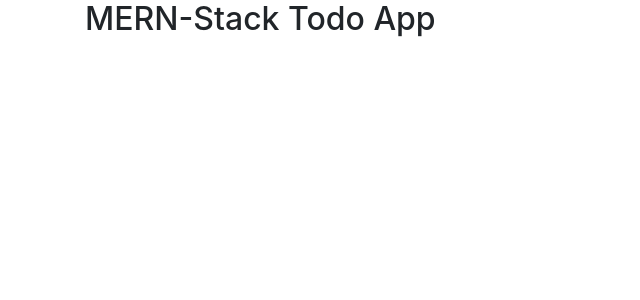
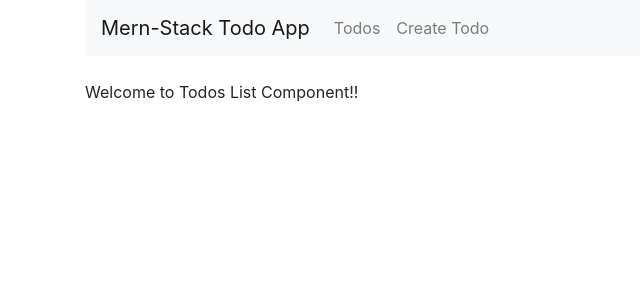
Before and after one commit to Jeevz10/MERN-test-drive, a React (Create React App) app in the folder mern-todo-app/: page / in a window 1280 px wide. Shown: the top 300 px of the page, without its empty margins (0-640 px from the left). Built offline with nearby package versions, Linux system fonts and the light colour scheme.

Commit message:
filled up base stuff

```diff
--- a/mern-todo-app/package.json
+++ b/mern-todo-app/package.json
@@ -9,6 +9,7 @@
     "bootstrap": "^4.6.0",
     "react": "^17.0.1",
     "react-dom": "^17.0.1",
+    "react-icons": "^4.1.0",
     "react-router-dom": "^5.2.0",
     "react-scripts": "4.0.1",
     "web-vitals": "^0.2.4"
--- a/mern-todo-app/src/App.js
+++ b/mern-todo-app/src/App.js
@@ -1,13 +1,38 @@
 import React, { Component } from "react";
 import "bootstrap/dist/css/bootstrap.min.css";
 import { BrowserRouter as Router, Route, Link } from "react-router-dom";
+
+import CreateTodo from './components/create-todo.component';
+import EditTodo from './components/edit-todo.component';
+import TodosList from './components/todos-list-.component';
+
+import { BsFillCollectionFill } from 'react-icons/bs';
 
 class App extends Component {
   render() {
     return (
       <Router>
         <div className="container">
-          <h2>MERN-Stack Todo App</h2>
+          <nav className='navbar navbar-expand-lg navbar-light bg-light'>
+            {/* <a class="navbar-brand" href="https://codingthesmartway.com" target="_blank">
+              <img src={BsFillCollectionFill} width='30' height='30' alt='CodingTheSmartWay.com' />
+            </a> */}
+            <Link to='/' className='navbar-brand'> Mern-Stack Todo App </Link>
+            <div className='collapse navbar-collapse'>
+              <ul className='navbar-nav mr-auto'>
+                <li className='navbar-item'>
+                  <Link to='/' className='nav-link'> Todos </Link>
+                </li>
+                <li className='navbar-item'>
+                  <Link to='/create' className='nav-link'> Create Todo </Link>
+                </li>
+              </ul>
+            </div>
+          </nav>
+          <br/>
+          <Route path='/' exact component={TodosList} />
+          <Route path='/edit/:id' component={EditTodo} />
+          <Route path='/create' component={CreateTodo} />
         </div>
       </Router>
 
--- a/mern-todo-app/src/index.js
+++ b/mern-todo-app/src/index.js
@@ -2,7 +2,6 @@ import React from 'react';
 import ReactDOM from 'react-dom';
 import './index.css';
 import App from './App';
-import reportWebVitals from './reportWebVitals';
 
 ReactDOM.render(
   <React.StrictMode>
@@ -14,4 +13,3 @@ ReactDOM.render(
 // If you want to start measuring performance in your app, pass a function
 // to log results (for example: reportWebVitals(console.log))
 // or send to an analytics endpoint. Learn more: https://bit.ly/CRA-vitals
-reportWebVitals();
```
Also changed, not shown: 2 other files (tests, documents, lock files or other folders).
